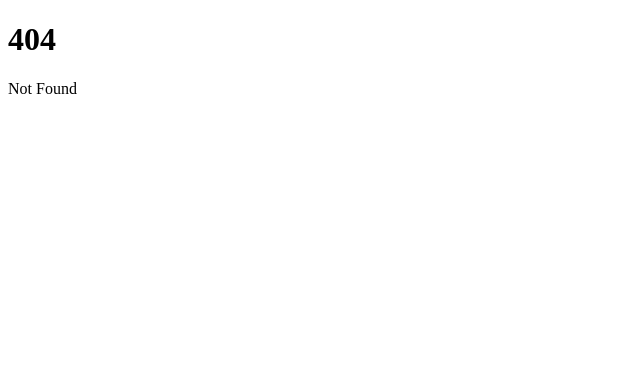
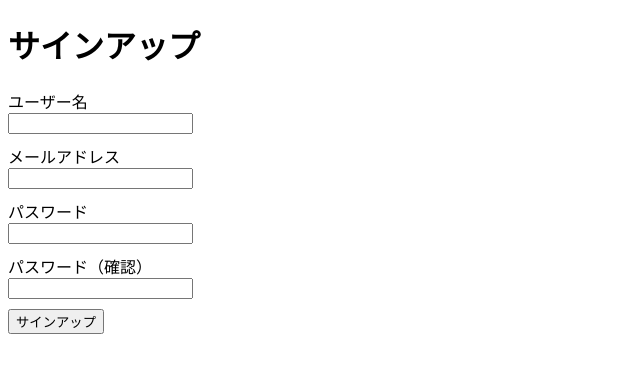
Before and after one commit to osamutake/svelte-authtest, a SvelteKit app: page /account/new in a window 1280 px wide. Before the commit this address had no page. Shown: the top 372 px of the page, without its empty margins (0-640 px from the left). Built offline with nearby package versions, Linux system fonts and the light colour scheme.

Commit message:
C:/Program Files/Git/account/new ページを作成

```diff
--- /dev/null
+++ b/src/routes/account/new/+page.server.ts
@@ -0,0 +1,8 @@
+import type { Actions } from './$types';
+import { fail } from '@sveltejs/kit';
+
+export const actions: Actions = {
+  default: async () => {
+    return fail(405, { message: 'サインアップ処理が未実装' });
+  },
+};
--- /dev/null
+++ b/src/routes/account/new/+page.svelte
@@ -0,0 +1,36 @@
+<script lang="ts">
+  import type { ActionData } from './$types';
+  export let form: ActionData;
+</script>
+
+<div>
+  <h1>サインアップ</h1>
+
+  {#if form?.message}<span class="invalid">{form.message}</span>{/if}
+
+  <form method="POST">
+    <label for="name">ユーザー名</label>
+    <input type="text" name="name" />
+
+    <label for="email">メールアドレス</label>
+    <input type="text" name="email" />
+
+    <label for="password">パスワード</label>
+    <input type="password" name="password" />
+
+    <label for="confirmPassword">パスワード（確認）</label>
+    <input type="password" name="confirm" />
+
+    <div><button>サインアップ</button></div>
+  </form>
+</div>
+
+<style>
+  input {
+    display: block;
+    margin-bottom: 10px;
+  }
+  .invalid {
+    color: red;
+  }
+</style>
```
